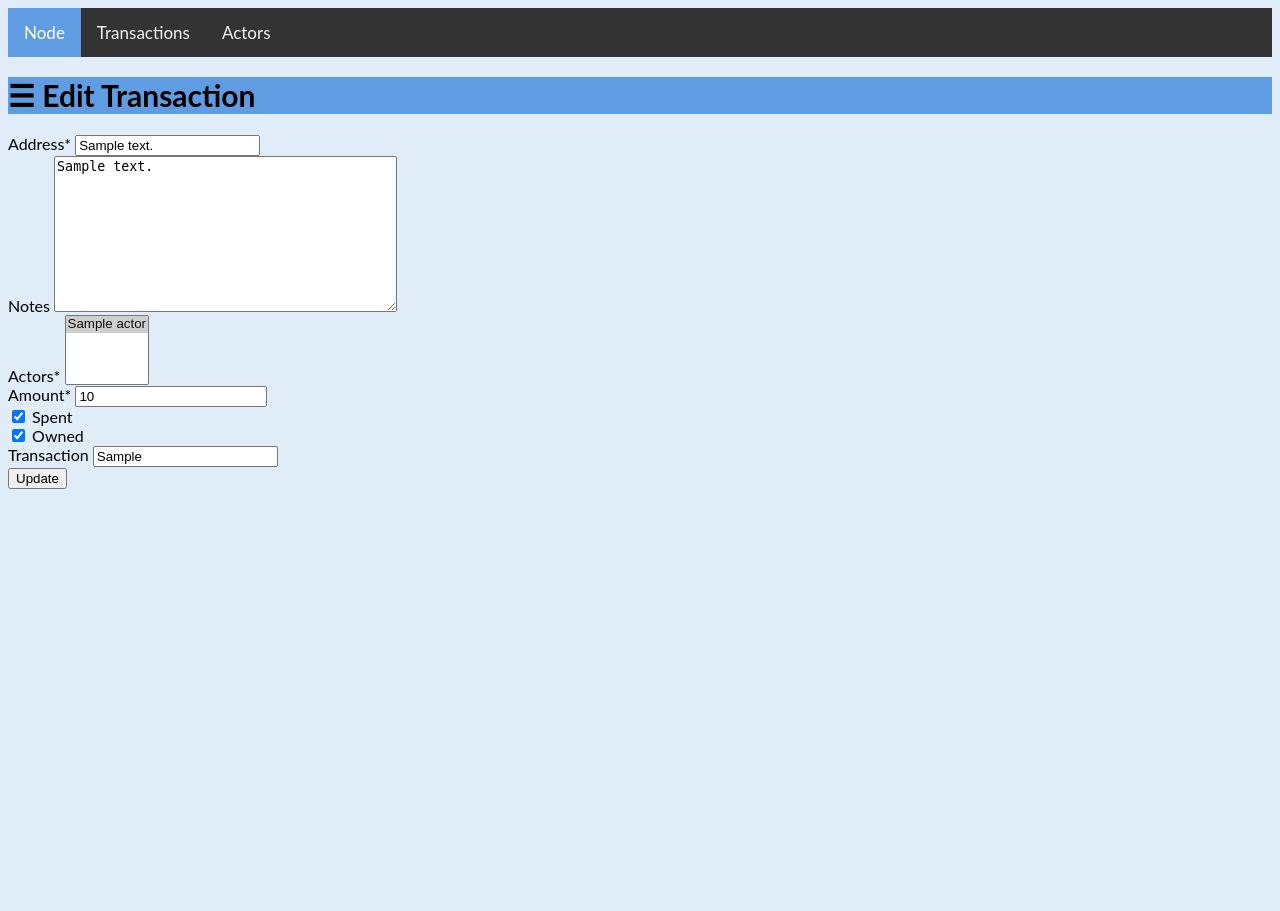
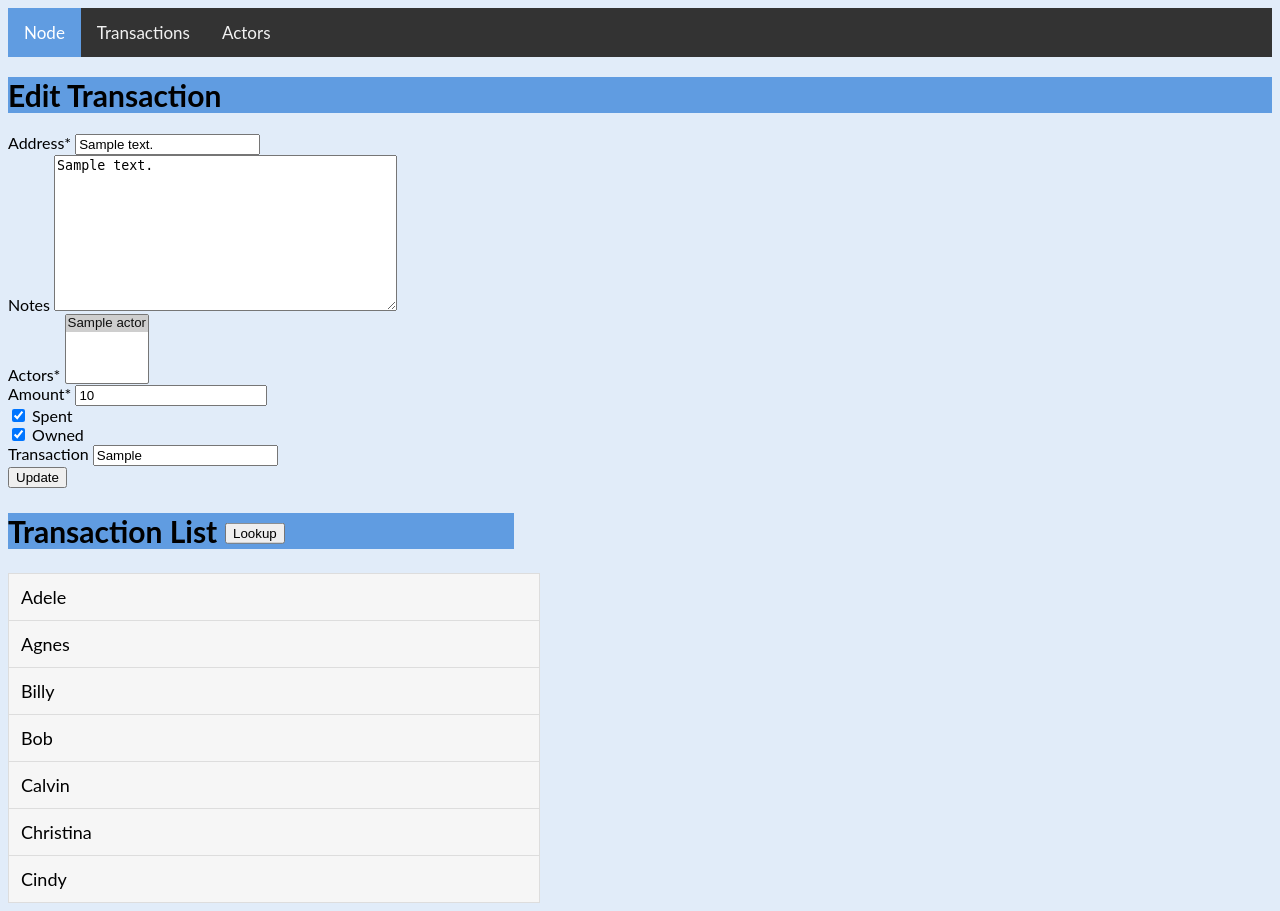
Before and after one commit to bboot/sats-tracker, a Django app: page /edit/1/ in a window 1280 px wide. Before the commit the page ends 489 px from the top, so only its background shows below. Run offline with Django 3.2, Linux system fonts and the light colour scheme; tables that the repository leaves empty hold one stand-in row (values such as "Sample post"); parts of the project's set-up code (start-up, migrations or seed data) failed here and were passed over; some libraries are stand-ins or nearby versions.

Commit message:
uses ajax to look up tx hash
- remove the slider menu thing
- leave in a bunch of crufty debug for now

```diff
--- a/static/css/base.css
+++ b/static/css/base.css
@@ -33,10 +33,24 @@ body {
   background-color: #E1ECF9;
 }
 
+#title-bar {
+}
+
 h1 {
   font-size: 30px;
-  cursor: pointer;
   background-color: #609CE1;
+}
+
+h2 {
+  font-size: 30px;
+  background-color: #609CE1;
+  width: 40%;
+}
+
+.tx-btn {
+  position: relative;
+  top: 50%;
+  transform: perspective(1px) translateY(-25%);
 }
 
 .main-container {
--- a/static/css/list.css
+++ b/static/css/list.css
@@ -97,3 +97,37 @@
 .button2:hover {
   box-shadow: 0 12px 16px 0 rgba(0,0,0,0.24),0 17px 50px 0 rgba(0,0,0,0.19);
 }
+
+#myInput {
+  background-image: url('/css/searchicon.png'); /* Add a search icon to input */
+  background-position: 10px 12px; /* Position the search icon */
+  background-repeat: no-repeat; /* Do not repeat the icon image */
+  width: 100%; /* Full-width */
+  font-size: 16px; /* Increase font-size */
+  padding: 12px 20px 12px 40px; /* Add some padding */
+  border: 1px solid #ddd; /* Add a grey border */
+  margin-bottom: 12px; /* Add some space below the input */
+}
+
+#myUL {
+  /* Remove default list styling */
+  list-style-type: none;
+  padding: 0;
+  margin: 0;
+}
+
+#myUL li a {
+  border: 1px solid #ddd; /* Add a border to all links */
+  margin-top: -1px; /* Prevent double borders */
+  background-color: #f6f6f6; /* Grey background color */
+  padding: 12px; /* Add some padding */
+  text-decoration: none; /* Remove default text underline */
+  font-size: 18px; /* Increase the font-size */
+  color: black; /* Add a black text color */
+  display: block; /* Make it into a block element to fill the whole list */
+  width: 40%;
+}
+
+#myUL li a:hover:not(.header) {
+  background-color: #eee; /* Add a hover effect to all links, except for headers */
+}
--- a/templates/base.html
+++ b/templates/base.html
@@ -13,15 +13,9 @@
     <a href="{% url 'txout_list' %}">Transactions</a>
     <a href="{% url 'actor_list' %}">Actors</a>
   </div>
-  <div id="mySidenav" class="sidenav">
-    <a href="javascript:void(0)" class="closebtn" onclick="closeNav()">&times;</a>
-    <a href="{% url 'node' %}">Node</a>
-    <a href="{% url 'txout_list' %}">Transactions</a>
-    <a href="{% url 'actor_list' %}">Actors</a>
-  </div>
 
-  <div id="main">
-    <h1 onclick="openNav()">&#9776;
+  <div id="title-bar">
+    <h1>
       {% block title %}
       {% endblock title %}
     </h1>
@@ -29,19 +23,6 @@
     {% endblock heading-info %}
   </div>
 
-  <script>
-  function openNav() {
-    document.getElementById("mySidenav").style.width = "250px";
-    //document.getElementById("main").style.marginLeft = "250px";
-    document.body.style.backgroundColor = "rgba(0,0,0,0.4)";
-  }
-
-  function closeNav() {
-    document.getElementById("mySidenav").style.width = "0";
-    //document.getElementById("main").style.marginLeft= "0";
-    document.body.style.backgroundColor = "#E1ECF9";
-  }
-  </script>
   {% block content %}
   {% endblock content %}
 </body>
--- a/templates/txout_edit.html
+++ b/templates/txout_edit.html
@@ -1,5 +1,11 @@
 {% extends "base.html" %}
+{% load static %}
 {% load crispy_forms_tags %}
+
+{% block head %}
+  <link rel="stylesheet" href="{% static 'css/list.css' %}"/>
+  <script type="text/javascript" src="{% static '3rd-party/jquery-3.6.0.min.js' %}"></script>
+{% endblock head %}
 
 {% block title %}Edit Transaction{% endblock title %}
 
@@ -8,4 +14,39 @@
   {{ form|crispy }}
   <button class="btn btn-info ml-2" type="submit">Update</button>
 </form>
+<div>
+  <ul id="myUL">
+    <h2>Transaction List
+      <button class="tx-btn" type="submit">Lookup</button>
+    </h2>
+    <li><a href="#">Adele</a></li>
+    <li><a href="#">Agnes</a></li>
+
+    <li><a href="#">Billy</a></li>
+    <li><a href="#">Bob</a></li>
+
+    <li><a href="#">Calvin</a></li>
+    <li><a href="#">Christina</a></li>
+    <li><a href="#">Cindy</a></li>
+  </ul>
+</div>
+<script>
+$(document).ready(function(){
+  $(".tx-btn").click(function(){
+    let addr = $('input[name="address"]').val();
+    let amount = $('input[name="amount"]').val();
+    let tx = $('input[name="transaction"]').val();
+    $.post("/tx_lookup", {
+             "address": addr,
+             "amount": amount,
+             "transaction": tx,
+             "csrfmiddlewaretoken": "{{ csrf_token }}",
+           }, function(data, status){
+      alert("Data: " + data + "\nStatus: " + status);
+    }).fail(function(response){
+      alert("Boguss");
+    });
+  });
+});
+</script>
 {% endblock content %}
--- a/txouts/models.py
+++ b/txouts/models.py
@@ -21,6 +21,9 @@ class TxOut(models.Model):
     # Are transactions always 65 chars?
     # This can be left blank as it will be looked up anyways.
     transaction = models.CharField(max_length=100, blank=True)
+
+    class Meta:
+        unique_together = ('address', 'transaction')
 
     def __str__(self):
         '''
--- a/txouts/urls.py
+++ b/txouts/urls.py
@@ -11,6 +11,7 @@ from .views import (
         ActorCreateView,
         ActorUpdateView,
         ActorDeleteView,
+        tx_lookup,
     )
 
 urlpatterns = [
@@ -23,5 +24,6 @@ urlpatterns = [
     path('actors/new/', ActorCreateView.as_view(), name="actor_new"),
     path('actors/edit/<int:pk>/', ActorUpdateView.as_view(), name="actor_edit"),
     path('actors/delete/<int:pk>/', ActorDeleteView.as_view(), name="actor_delete"),
+    path('tx_lookup', tx_lookup, name="tx_lookup"),
     path('', TxOutListView.as_view(), name="txout_list"),
 ]
--- a/txouts/views.py
+++ b/txouts/views.py
@@ -1,6 +1,5 @@
 from django.shortcuts import render
-
-from django.http import HttpResponseRedirect
+from django.http import HttpResponseRedirect, HttpResponse
 from django.urls import reverse, reverse_lazy
 from django.views.generic import (
         DetailView,
@@ -9,6 +8,7 @@ from django.views.generic import (
         UpdateView,
         DeleteView,
     )
+import json
 from pprint import PrettyPrinter
 
 from .models import TxOut, Actor
@@ -30,7 +30,11 @@ class AddrLookup:
     def __new__(cls, addr, amount):
         obj = cls.cache.get(addr)
         if obj:
-            return obj
+            # do some verification, otherwise, re-get it
+            txs = obj.transactions
+            for tx in txs.values():
+                if tx["amount"] is not None:
+                    return obj
         obj = Addr(addr, amount)
         cls.cache[addr] = obj
         return obj
@@ -56,10 +60,16 @@ class Tx:
         self.data = data
         self.amount = None
         vouts = self.data.get('vout')
+        print('@@@@@@@@@@@@@@@@vouts:')
+        PrettyPrinter().pprint(vouts)
         for vout in vouts:
             spk = vout['scriptPubKey']
             if spk['address'] == addr:
+                print('Founndddd itttt!')
                 self.amount = vout['value'] * SAT
+            else:
+                # debug
+                print(f"{spk['address']} != {addr}")
 
     def dump(self):
         if 'hex'in self.data:
@@ -88,10 +98,50 @@ class Addr:
     def lookup_transactions(self):
         txs = self.data["txs"]
         for tx, height in txs["blockHeightsByTxid"].items():
+            amount = TxLookup(tx, self.addr).amount
+            if amount is not None:
+                amount = int(amount)
             self.transactions[tx] = {
                 "height": height,
-                "amount": int(TxLookup(tx, self.addr).amount)
+                "amount": amount,
             }
+
+
+def tx_lookup(request):
+    post = request.POST.dict()
+    del post["csrfmiddlewaretoken"]
+    data = {
+        'data': post
+    }
+    print(post)
+    txs = AddrLookup(post["address"], post["amount"]).transactions
+    print(f'txs out the door: {txs}')
+    tx = txs.get(post["transaction"])
+    if tx:
+        print(f'Got the tx!!!! {tx}')
+        post["amount"] = str(tx["amount"])
+        return HttpResponse(json.dumps(data))
+    if post["amount"]:
+        for tx, tx_data in list(txs.items()):
+            if tx_data["amount"] is None:
+                print(f'{tx_data["amount"]} != {post["amount"]}')
+                txs.pop(tx)
+            elif tx_data["amount"] != int(post["amount"]):
+                print(f'{tx_data["amount"]} != {post["amount"]}')
+                txs.pop(tx)
+    if not len(txs):
+        # TODO: Indicate something wrong with the addr
+        print(f'No txs!!! (left)')
+        return HttpResponse(json.dumps({'candidates': txs}))
+    if len(txs) == 1:
+        print('Got heem!!')
+        tx, tx_data = next(iter(txs.items()))
+        post["transaction"] = tx
+        post["amount"] = str(int(tx_data["amount"]))
+        return HttpResponse(json.dumps(data))
+    # TODO: Need to present the tx's, which one is it?
+    print(f'Wich txxx!?')
+    return HttpResponse(json.dumps({'candidates': txs}))
 
 
 class ValidateAddrMixin:
```
Also changed, not shown: templates/txout_new.html (+1 -13 lines).
